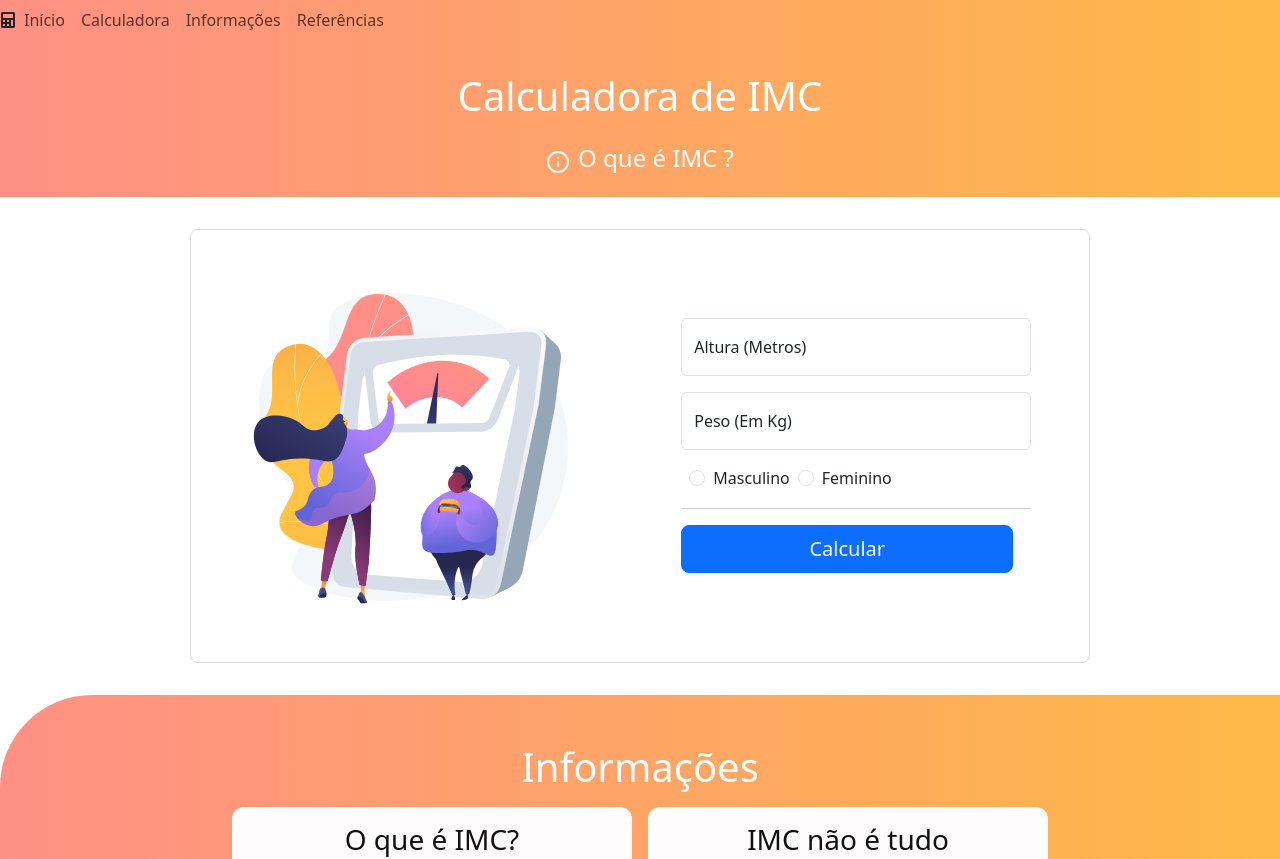
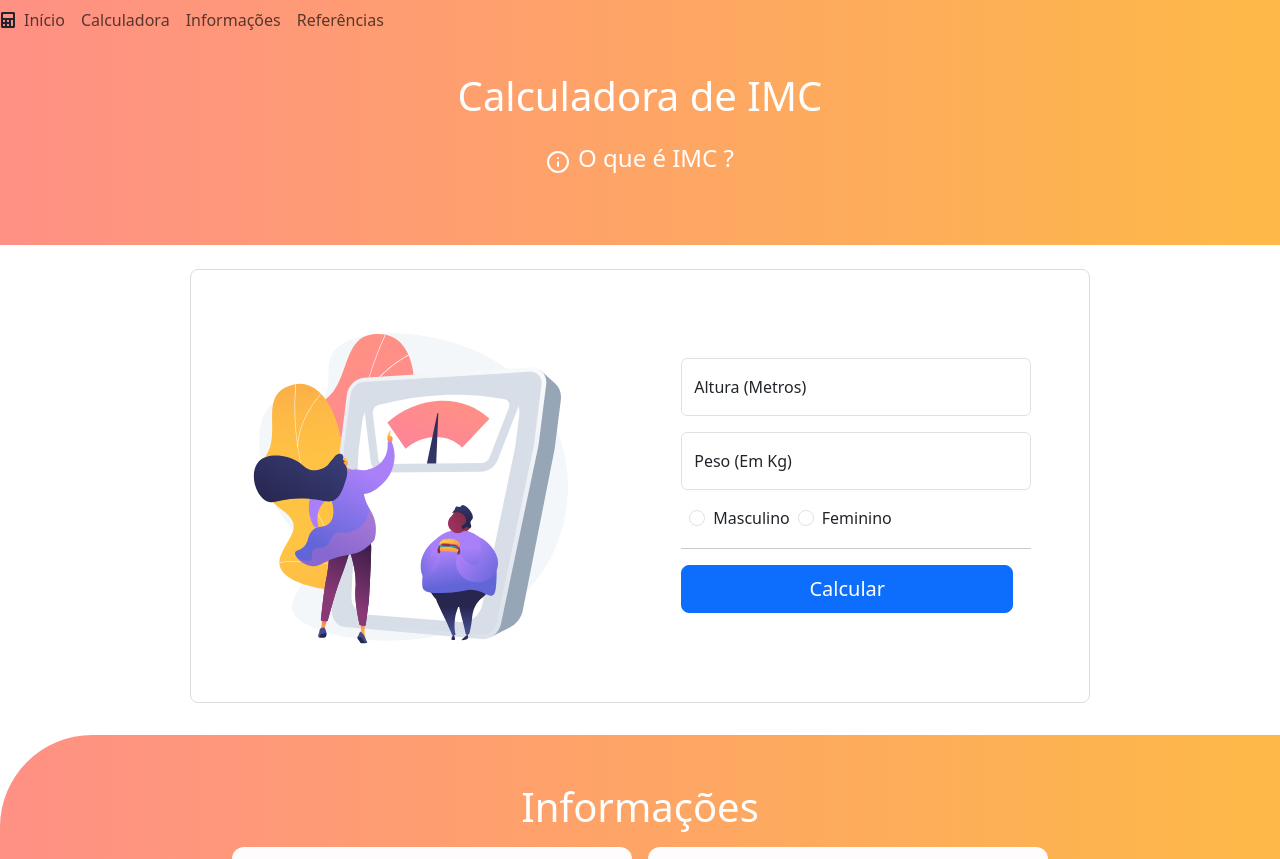
Before and after one commit to DiRezze/calculadora_imc, a React (Vite) app: page / in a window 1280 px wide. Shown: the top 859 px of the page. Built offline with nearby package versions, Linux system fonts and the light colour scheme.

Commit message:
header CSS finished

```diff
--- a/src/App.css
+++ b/src/App.css
@@ -6,12 +6,10 @@
   --tertiary-color: #9971d3;
   --main-gradient: linear-gradient(to right, var(--primary-color), var(--secondary-color))
 }
+
 #home{
-  padding-top: 72px;
+  padding: 4.5rem 0 3rem 0;
   background: var(--main-gradient);
-}
-#calculator{
-  margin-top: 2rem;
 }
 .container-fluid, .navbar{
   position: fixed !important;
@@ -40,13 +38,6 @@
   justify-content: space-between;
   align-items: center;
 }
-.form-container{
-  flex: 1;
-  display: flex;
-  flex-flow: column nowrap;
-  justify-content: center;
-  align-items: center;
-}
 /*Header CSS*/
 .main-title, .home-question{
   color: white;
@@ -67,6 +58,13 @@
   width: 95vw;
   border: solid #ddd 1px;
   border-radius: 8px;
+}
+.form-container{
+  flex: 1;
+  display: flex;
+  flex-flow: column nowrap;
+  justify-content: center;
+  align-items: center;
 }
 .side-image-container{
   max-width: 400px;
--- a/src/components/calculator.tsx
+++ b/src/components/calculator.tsx
@@ -28,7 +28,7 @@ const CalculatorApp: React.FC = () =>{
     }
 
     return(
-        <section id="calculator">
+        <section id="calculator" className="mt-4">
             <div className="d-flex calculator-container flex-row flex-wrap align-itens-center justify-content-space-between">
                 <div className="side-image-container">
                     <img src={sideImage} />
```
